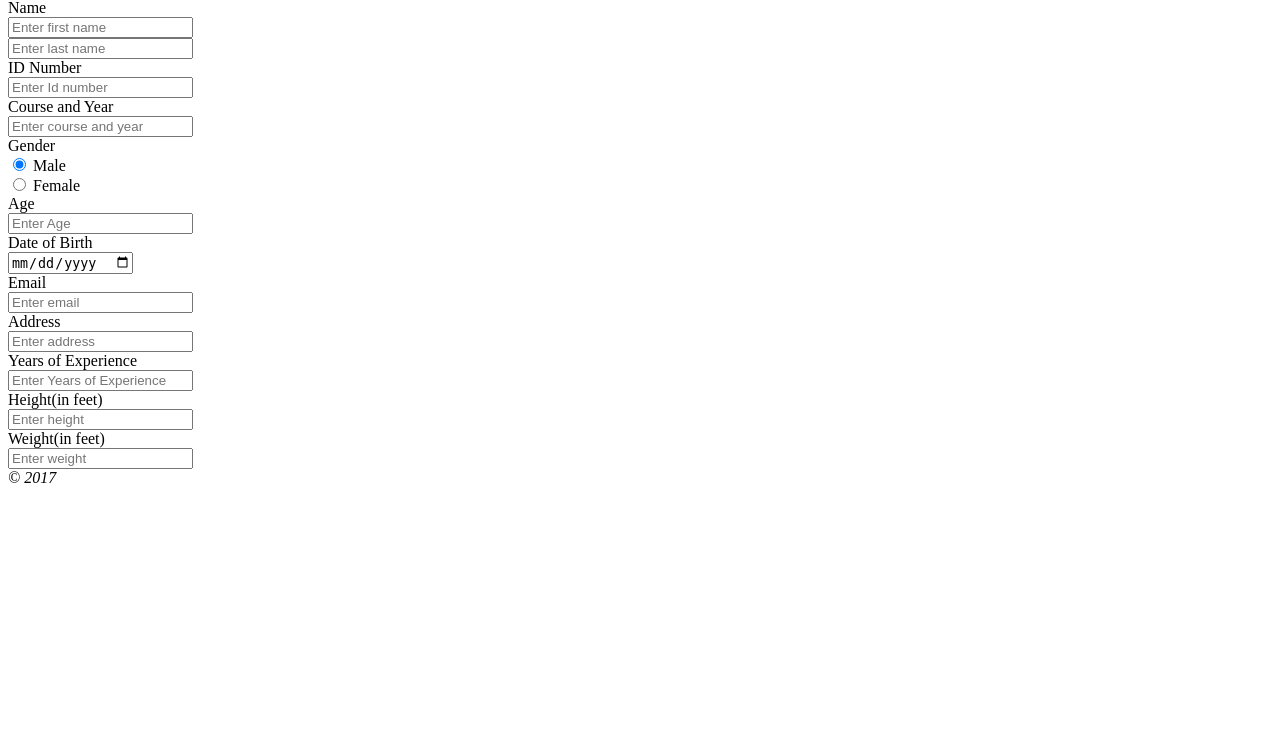
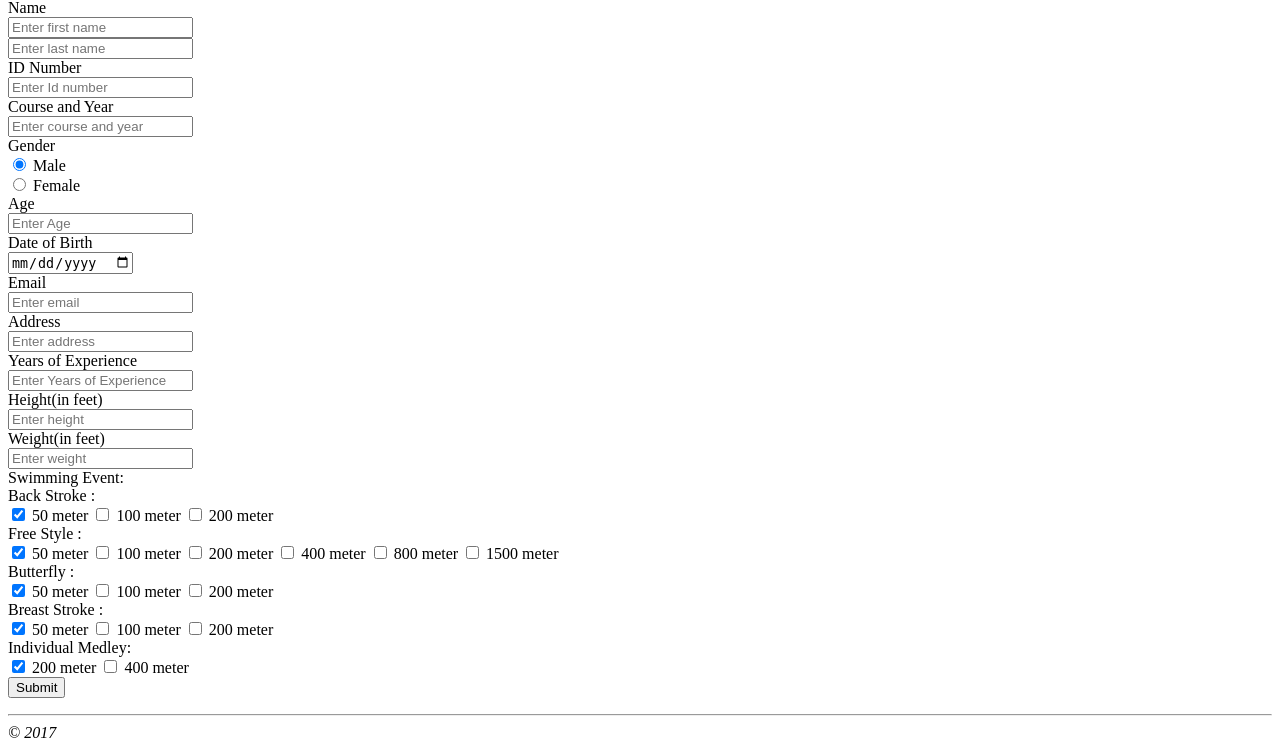
Before and after one commit to TanoyJL/CPE75N_Project, a CodeIgniter app: page /CPE75N_PROJECT/index.php/swimming/register in a window 1280 px wide. Shown: the part 67-817 px from the top of the page. Before the commit the page ends 550 px from the top, so only its background shows below. Run offline with CodeIgniter, Linux system fonts and the light colour scheme.

Commit message:
added database and form for swimming

```diff
--- a/application/controllers/Swimming.php
+++ b/application/controllers/Swimming.php
@@ -12,6 +12,7 @@
 		$data['sport'] = 'Swimming/create';
 		$this->load->view("templates/header",$data);
 		$this->load->view("players/try-out",$data);
+		$this->load->view("players/swimming_form",$data);
 		$this->load->view("templates/footer");
 		}
 
@@ -30,6 +31,23 @@
 				'gender' => $this->input->post('gender'),
 				'height' => $this->input->post('height'),
 				'weight' => $this->input->post('weight'),
+				'back_stroke1' => $this->input->post('back_stroke1'),
+				'back_stroke2' => $this->input->post('back_stroke2'),
+				'back_stroke3' => $this->input->post('back_stroke3'),
+				'free_style1' => $this->input->post('free_style1'),
+				'free_style2' => $this->input->post('free_style1'),
+				'free_style3' => $this->input->post('free_style1'),
+				'free_style4' => $this->input->post('free_style1'),
+				'free_style5' => $this->input->post('free_style1'),
+				'free_style6' => $this->input->post('free_style1'),
+				'butterfly1' => $this->input->post('butterfly1'),
+				'butterfly2' => $this->input->post('butterfly2'),
+				'butterfly3' => $this->input->post('butterfly3'),
+				'breast_stroke1' => $this->input->post('breast_stroke1'),
+				'breast_stroke2' => $this->input->post('breast_stroke2'),
+				'breast_stroke3' => $this->input->post('breast_stroke3'),
+				'individual_medley1' => $this->input->post('individual_medley1'),
+				'individual_medley2' => $this->input->post('individual_medley2'),
 					);
 				$this->Swimming_model->add_records($data);
 				$this->register();
--- /dev/null
+++ b/application/views/players/Swimming_form.php
@@ -0,0 +1,33 @@
+
+
+			Swimming Event: <br>
+			Back Stroke :<br />
+			<input type="checkbox" name="back_stroke1" value="yes" checked> 50 meter
+			 <input type="checkbox" name="back_stroke2" value="yes"> 100 meter
+			 <input type="checkbox" name="back_stroke3" value="yes"> 200 meter
+			 <br>
+			Free Style : <br>
+			<input type="checkbox" name="free_style1" value="yes" checked> 50 meter
+			<input type="checkbox" name="free_style2" value="yes"> 100 meter
+			<input type="checkbox" name="free_style3" value="yes"> 200 meter
+			<input type="checkbox" name="free_style4" value="yes"> 400 meter
+			<input type="checkbox" name="free_style5" value="yes"> 800 meter
+			<input type="checkbox" name="free_style6" value="yes"> 1500 meter
+			<br>
+			Butterfly : <br>
+			<input type="checkbox" name="butterfly1" value="yes" checked> 50 meter
+			<input type="checkbox" name="butterfly2" value="yes"> 100 meter
+			<input type="checkbox" name="butterfly3" value="yes"> 200 meter
+			<br>
+			Breast Stroke : <br>
+			<input type="checkbox" name="breast_stroke1" value="yes" checked> 50 meter
+			<input type="checkbox" name="breast_stroke2" value="yes"> 100 meter
+			<input type="checkbox" name="breast_stroke3" value="yes"> 200 meter
+			<br>
+			Individual Medley: <br>
+			<input type="checkbox" name="individual_medley1" value="yes" checked> 200 meter
+			<input type="checkbox" name="individual_medley2" value="yes"> 400 meter
+		<br />
+		<input type="submit" value="Submit">
+		<?php echo form_close(); ?>
+	<hr />
```
Also changed, not shown: application/controllers/Basketball.php (+9 -3 lines), application/views/players/Basketball_form.php (+5 -5 lines), application/views/players/Basketball_view.php (+11 -2 lines), application/views/players/Swimming_view.php (+37 -0 lines).
